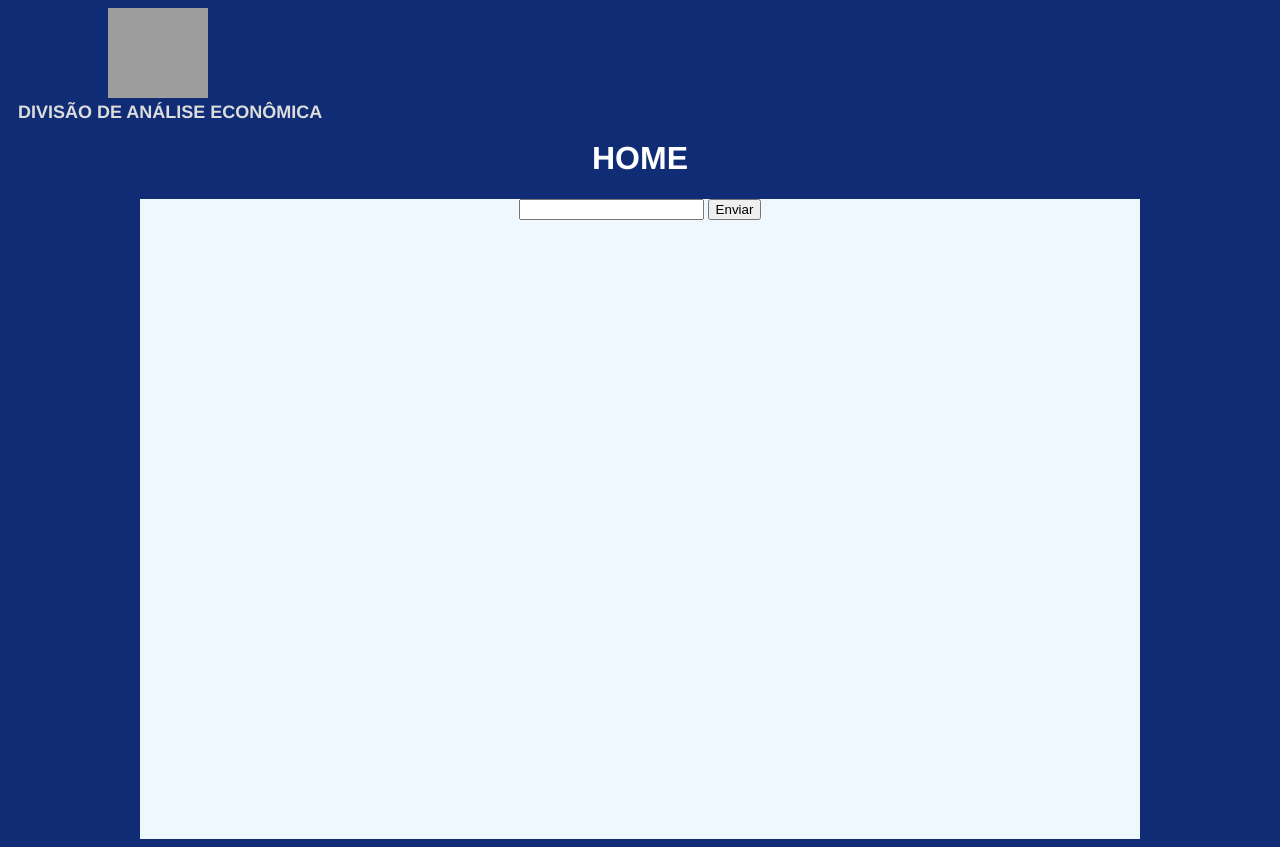
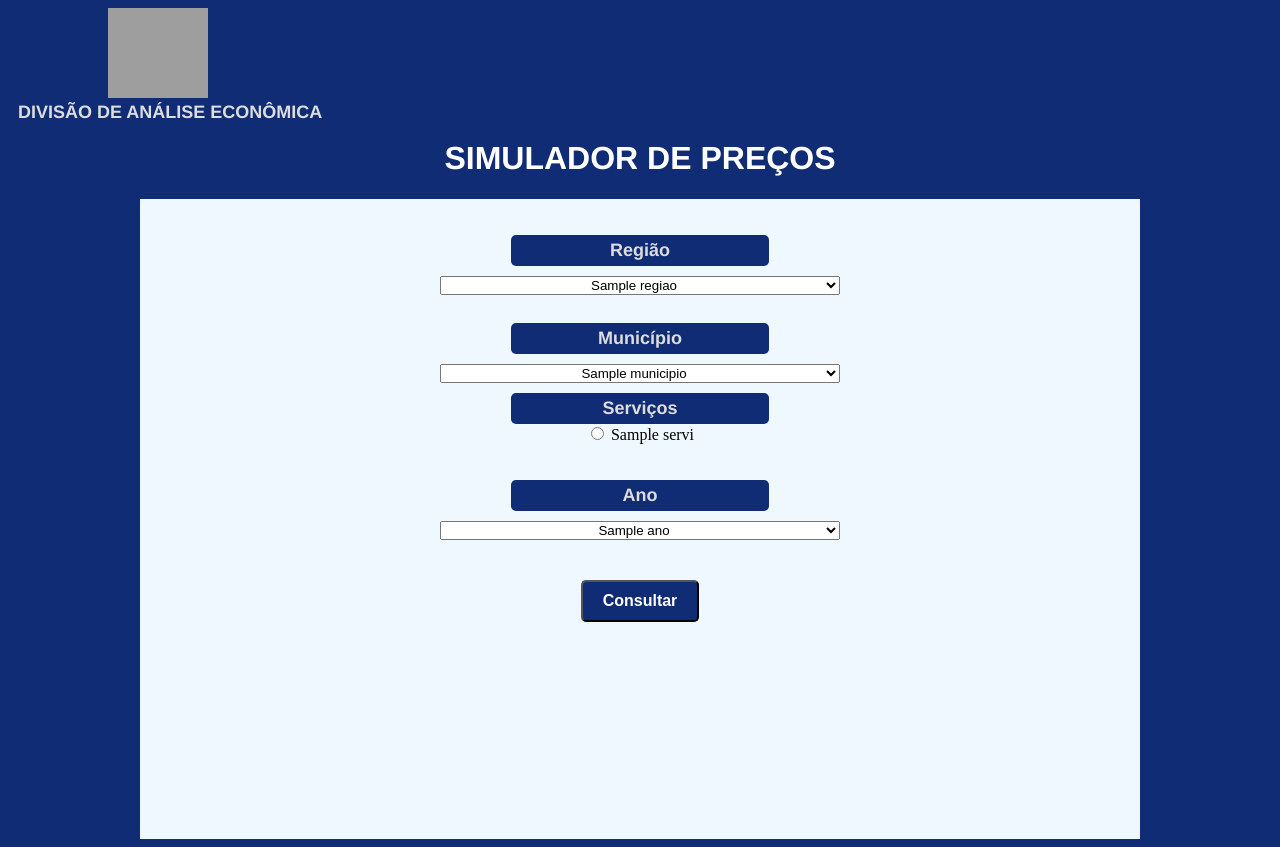
Before and after one commit to Lu4nL1ma/dae_systems, a Django app: template dae_sys/dae_web_sys/templates/index.html in a window 1280 px wide. Run offline with Django 5.2, Linux system fonts and the light colour scheme; the template is opened without the code that fills it: most values are stand-ins (such as "Sample title", 1, 10 or a date in 2020); grey boxes are pictures that could not be loaded.

Commit message:
change_12

```diff
--- a/dae_sys/dae_sys/urls.py
+++ b/dae_sys/dae_sys/urls.py
@@ -19,10 +19,9 @@ from django.urls import path
 from dae_web_sys import views
 
 urlpatterns = [
-    path('', views.home, name='home'),
-    path('form/', views.form, name='form'),
+    path('', views.formulario, name='form'),
     path('admin/', admin.site.urls),
     path('custos/', views.cust_muni, name='custos'),
-    path('<str:r_regiao>/', views.form_filtrado, name='reg_fil'),
+    path('carregar-municipios/', views.carregar_municipios, name='reg_fil'),
 
 ]
--- a/dae_sys/dae_web_sys/static/css/style.css
+++ b/dae_sys/dae_web_sys/static/css/style.css
@@ -14,20 +14,11 @@ body h1{text-align: center;
 
 .centro select{width: 400px;
               text-align: center;
-              margin: 4px;
+              margin: 10px;
               position: relative;
               z-index: 1;
                 }
 
-.centro label{
-        display: flex;
-        flex-direction: column;
-        font-weight: bold;
-        margin: 4px;
-        font-size: 18px;
-        z-index: 1;
-        font-family: Helvetica, sans-serif;
-      }
 
 .centro label{background-color: #102C74;
               padding: 5px;
@@ -35,6 +26,12 @@ body h1{text-align: center;
             margin: auto;
             color: #ddd;
             border-radius: 5px;
+            display: flex;
+            flex-direction: column;
+            font-weight: bold;
+            font-size: 18px;
+            z-index: 1;
+            font-family: Helvetica, sans-serif;
             }
 
 .bt{
--- /dev/null
+++ b/dae_sys/dae_web_sys/static/js/script.js
@@ -0,0 +1,62 @@
+//script de carregar o municipios
+// Adicione seu JavaScript aqui
+document.getElementById('regiao').addEventListener('change', function() {
+    const regiaoId = this.value;
+    const municipioSelect = document.getElementById('municipio');
+
+    if (regiaoId) {
+        fetch(`/carregar-municipios/?regiao_id=${regiaoId}`)
+            .then(response => response.json())
+            .then(data => {
+                municipioSelect.innerHTML = '';
+                data.forEach(municipio => {
+                    const option = document.createElement('option');
+                    option.value = municipio.municipio;
+                    option.textContent = municipio.municipio;
+                    municipioSelect.appendChild(option);
+                });
+                municipioSelect.disabled = false;
+            });
+    } else {
+        municipioSelect.innerHTML = '<option value="">Selecione um município</option>';
+        municipioSelect.disabled = true;
+    }
+});
+
+//script de carregar os mbps
+
+document.addEventListener("DOMContentLoaded", function() {
+    let radios = document.querySelectorAll('input[name="servico"]');
+    let extraInput = document.getElementById("extraInput");
+    let extraInput2 = document.getElementById("extraInput2"); // Novo elemento H3
+    let extraInput3 = document.getElementById("extraInput3");
+    let extraInput4 = document.getElementById("extraInput4");
+
+    radios.forEach(radio => {
+        radio.addEventListener("change", function() {
+            if (this.value === "Internet") {
+                extraInput.style.display = "block";
+                extraInput2.style.display = "block";
+                extraInput3.style.display = "none";
+                extraInput4.style.display = "none"
+
+
+            }
+
+            else if (this.value === "Link de Dados") {
+                extraInput3.style.display = "block";
+                extraInput4.style.display = "block"
+                extraInput.style.display = "none";
+                extraInput2.style.display = "none"
+
+          }
+
+            else {
+                extraInput.style.display = "block";
+                extraInput2.style.display = "block";
+                extraInput3.style.display = "block";
+                extraInput4.style.display = "block";
+            }
+        });
+    });
+});
--- a/dae_sys/dae_web_sys/templates/index.html
+++ b/dae_sys/dae_web_sys/templates/index.html
@@ -10,32 +10,66 @@
     <div>
     <body class="fundo">
     <div> <img class="img" src="{% static 'imagens/logo' %}" alt="">  <div class="dae"> DIVISÃO DE ANÁLISE ECONÔMICA </div>   </div>
-    <h1> HOME </h1>
+    <h1> SIMULADOR DE PREÇOS </h1>
 
     <div class="centro">
 
+        <br> <br>
 
-        <div>
+        <form action="{% url "custos" %}" method="post">
+
+            {% csrf_token %}
+
+            <label for="regiao">Região</label>
+            <select id="regiao" name="regiao">
+                {% for r in regioes %}
+                    <option value="{{ r.regiao }}">{{ r.regiao }}</option>
+                {% endfor %}
+            </select>
+
+            <br> <br>
+
+            <label for="municipio">Município</label>
+            <select id="municipio" name="municipio" >
+                {% for m in munis %}
+                <option value="{{ m.municipio }}">{{ m.municipio }}</option>
+                {% endfor %}
+            </select>
+
+        <script src="{% static 'js/script.js' %}" ></script>
+
+        <label for=""> Serviços </label>
+
+        {% for s in servi %}
+                        <input type="radio" name="servico" value="{{ s }}"> {{ s }}
+                    {% endfor %}
+
+                    <br>
+                    <!-- Campo de texto oculto por padrão -->
+                     <div class="cent">
+                    <label id="extraInput2"  style="display: none;"> Mbps Internet </label>
+                    <input type="text" class="cent" name="mb_net" id="extraInput" style="display: none;">
+
+                    <label id="extraInput3" style="display: none;"> Mbps Dados </label>
+                    <input type="text" name="mb_link" class="cent" id="extraInput4" style="display: none;">
+                      </div>
 
 
 
 
+                  <br> <br>
 
+                  <label for=""> Ano </label>
+                  <select id="select">
+                    {% for a in anos %}
+                    <option value="{{a}}">{{a}}</option>
+                    {% endfor %}
+                  </select>
 
+                  <br>
 
-
-
-
-
-
-
-
-         <input type="text">  <button> Enviar </button>
-
-        </div>
-
-
-
+                  <button type="submit" class="btn"> Consultar </button>
+         </form>
 
     </div>
 
--- a/dae_sys/dae_web_sys/templates/resultado.html
+++ b/dae_sys/dae_web_sys/templates/resultado.html
@@ -50,7 +50,7 @@
 
                  </div>
 
-                <div> <a href="{% url 'home' %}" class="btn-voltar"> Voltar </a> </div>
+                <div> <a href="{% url 'form' %}" class="btn-voltar"> Voltar </a> </div>
     </div>
 
 </body>
```
Also changed, not shown: dae_sys/dae_web_sys/utils/functions.py (added, +22 -0 lines), dae_sys/dae_web_sys/views.py (+18 -60 lines).
